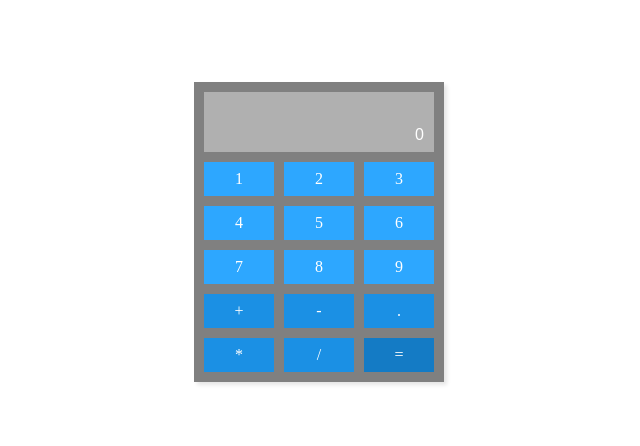
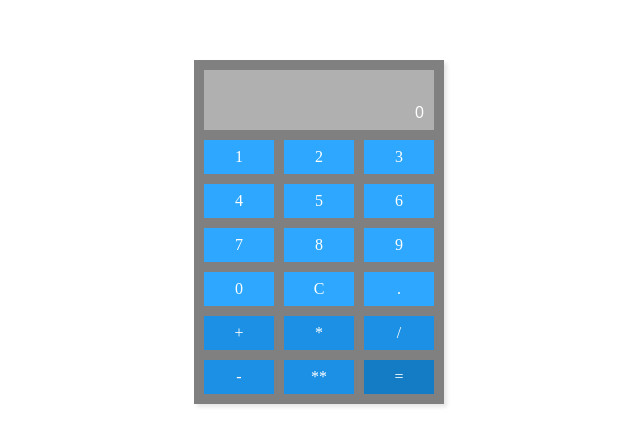
Before and after one commit to code8d/Calculator, a plain HTML site: page index.html in a window 1280 px wide. Shown: the part 168-614 px from the top of the page, without its empty margins (321-961 px from the left). Drawn offline with Linux system fonts and the light colour scheme.

Commit message:
2 new operators

```diff
--- a/css/style.css
+++ b/css/style.css
@@ -22,7 +22,7 @@ a {
 .block {
     background: #808080;
     width: 250px;
-    height: 300px;
+    height: auto;
     padding: 10px;
     box-sizing: border-box;
     box-shadow: 3px 3px 4px 0 rgba(0, 0, 0, .1);
@@ -48,6 +48,7 @@ a {
     display: grid;
     grid-template-columns: 1fr 1fr 1fr;
     grid-template-rows: 1fr 1fr 1fr;
+    grid-column: 2fr;
     gap: 10px;
 }
 .btn {
--- a/index.html
+++ b/index.html
@@ -22,13 +22,17 @@
             <a href="#" class="btn">7</a>
             <a href="#" class="btn">8</a>
             <a href="#" class="btn">9</a>
+            <a href="#" class="btn">0</a>
+            <a href="#" class="btn btn_clear">C</a>
+            <a href="#" class="btn">.</a>
             <a href="#" class="btn btn_operator">+</a>
-            <a href="#" class="btn btn_operator">-</a>
-            <a href="#" class="btn btn_operator">.</a>
             <a href="#" class="btn btn_operator">*</a>
             <a href="#" class="btn btn_operator">/</a>
+            <a href="#" class="btn btn_operator">-</a>
+            <a href="#" class="btn btn_operator">**</a>
             <a href="#" class="btn btn_result">=</a>
         </div>
+
     </div>
 
     <script src="js/script.js"></script>
--- a/js/script.js
+++ b/js/script.js
@@ -11,5 +11,9 @@ btns.forEach(btn => {
                 result.value = 0;
             } else result.value = eval(result.value);
         }   else result.value += btn.innerHTML;
+
+        if (btn.classList.contains('btn_clear')) {
+            result.value = '';
+        }
     })
 });
```
